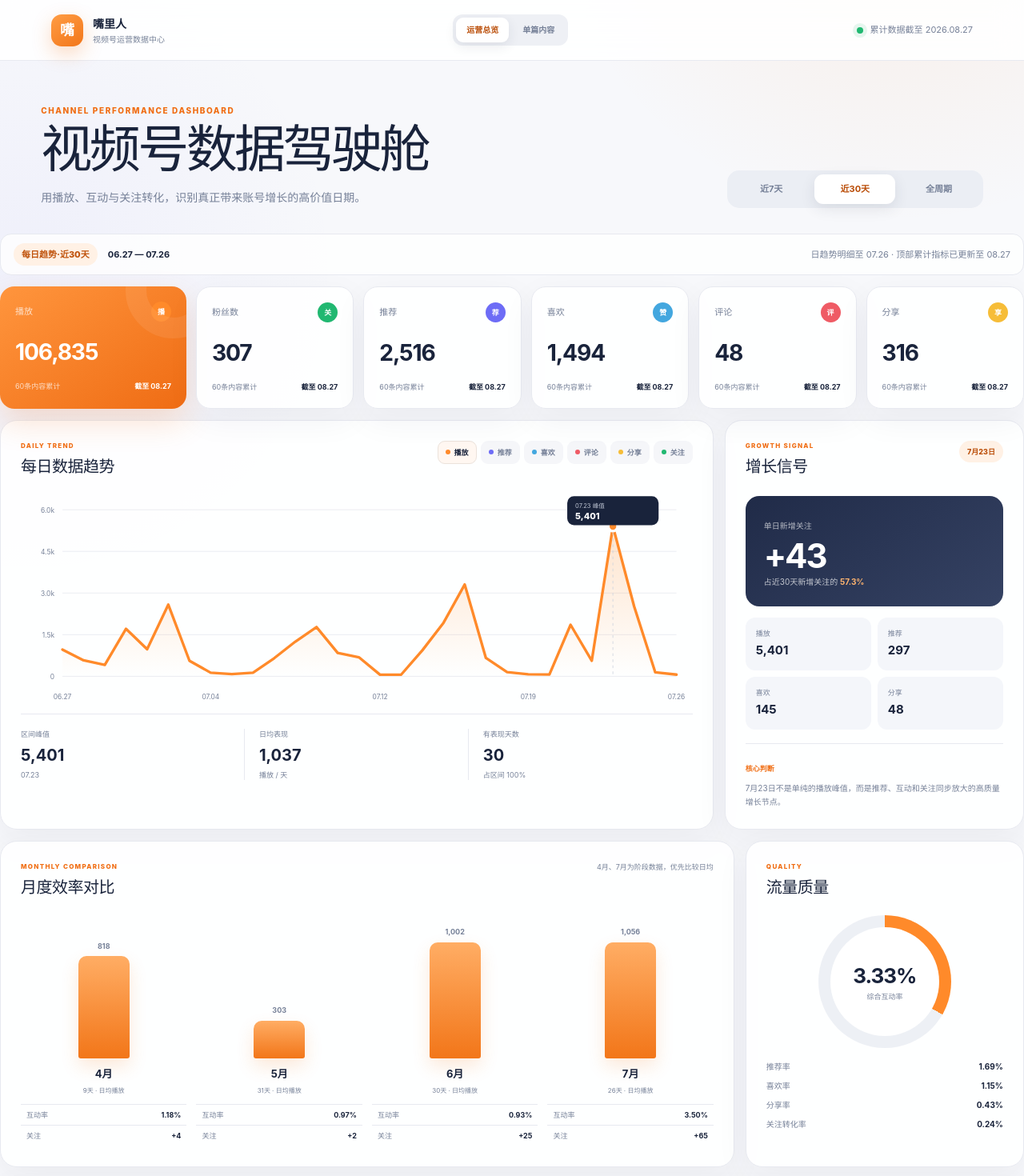
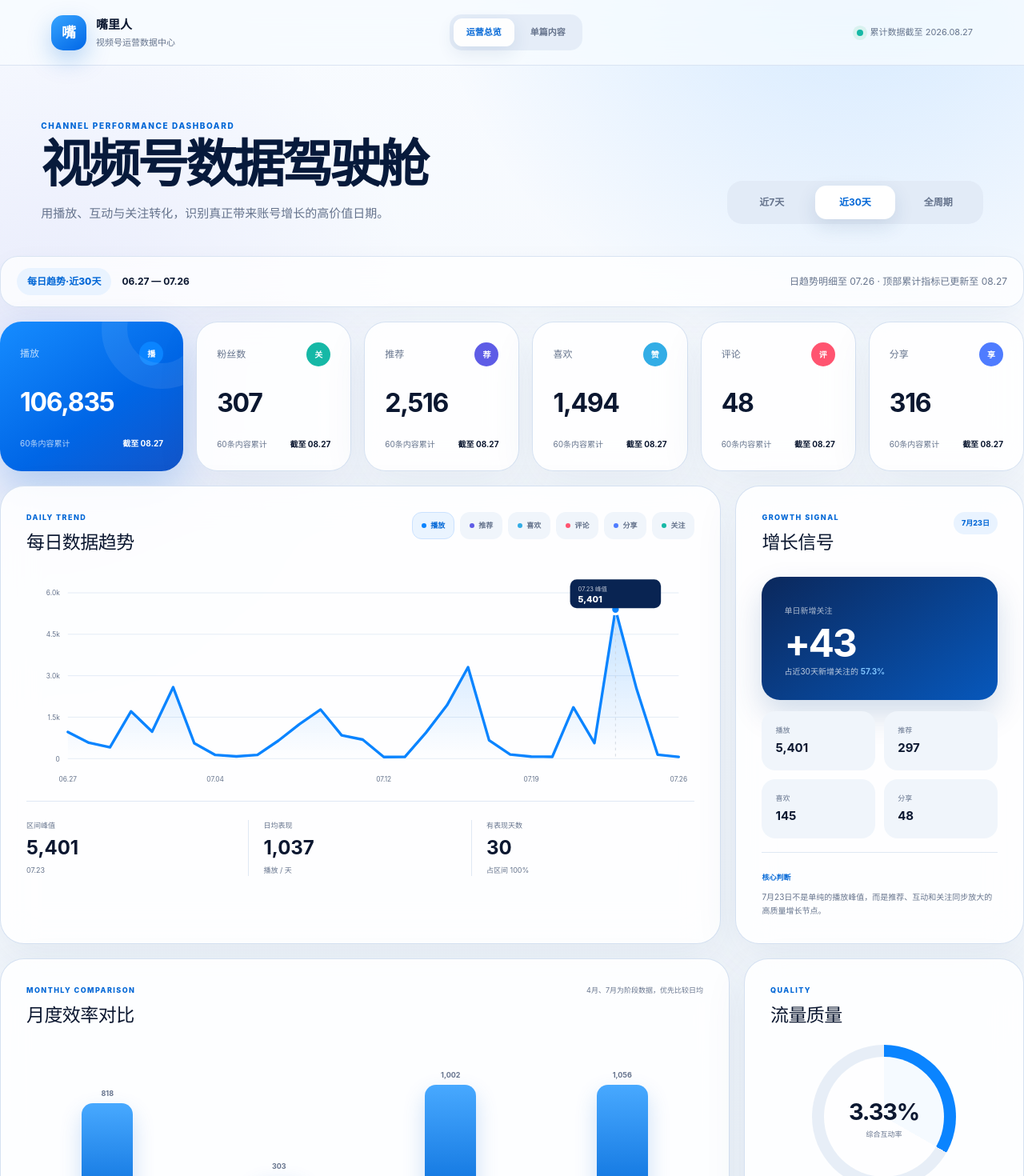
Before and after one commit to emilyuuu88/wechat-video-dashboard, a Next.js app: page / in a window 1280 px wide. Shown: the top 1470 px of the page at 80% size. Built offline with nearby package versions, Linux system fonts and the light colour scheme.

Commit message:
Refresh dashboard with blue Apple-inspired design

```diff
--- a/app/globals.css
+++ b/app/globals.css
@@ -314,6 +314,167 @@ footer { padding: 27px 0 36px; display: flex; justify-content: space-between; ga
 .type-tag { font-weight: 800; }
 .content-insights { margin-top: 14px; }
 
+/* Blue technology / Apple-inspired visual refresh */
+:root {
+  --ink: #0b1730;
+  --muted: #66748d;
+  --soft: #f2f6fc;
+  --paper: #f3f7fc;
+  --card: #ffffff;
+  --line: #dfe8f4;
+  --orange: #0a84ff;
+  --orange-deep: #0066d6;
+  --orange-soft: #e9f3ff;
+  --purple: #5e5ce6;
+  --blue: #32ade6;
+  --red: #ff5470;
+  --gold: #4f7cff;
+  --green: #16b8a6;
+}
+
+body {
+  background:
+    radial-gradient(circle at 84% -4%, rgba(10, 132, 255, .16), transparent 34rem),
+    radial-gradient(circle at 4% 18%, rgba(94, 92, 230, .09), transparent 30rem),
+    linear-gradient(180deg, #f8fbff 0%, var(--paper) 42%, #edf4fb 100%);
+}
+
+.topbar {
+  height: 82px;
+  background: rgba(248, 251, 255, .78);
+  border-bottom-color: rgba(207, 220, 237, .72);
+  backdrop-filter: saturate(160%) blur(24px);
+  -webkit-backdrop-filter: saturate(160%) blur(24px);
+}
+
+.brand-mark {
+  width: 44px;
+  height: 44px;
+  border-radius: 15px;
+  background: linear-gradient(145deg, #38a5ff, #0066e6);
+  box-shadow: 0 12px 30px rgba(0, 102, 214, .27);
+}
+
+.brand strong { font-size: 15px; }
+.brand small { font-size: 11px; }
+.main-nav { padding: 5px; border-radius: 15px; background: rgba(226, 235, 247, .85); }
+.main-nav a { padding: 9px 16px; border-radius: 11px; font-size: 11px; }
+.main-nav a:hover { color: var(--orange-deep); }
+.main-nav a.active { color: var(--orange-deep); background: rgba(255,255,255,.96); box-shadow: 0 8px 22px rgba(37, 76, 124, .11); }
+
+.hero { max-width: 1480px; padding-top: 68px; padding-bottom: 40px; }
+.eyebrow, .section-kicker { color: var(--orange-deep); }
+h1 { color: #071a3b; font-weight: 750; letter-spacing: -.06em; }
+.hero-copy { font-size: 15px; }
+.range-switch { padding: 6px; border-radius: 19px; background: rgba(225, 234, 247, .9); }
+.range-switch button { padding: 12px 18px; border-radius: 14px; font-size: 12px; }
+.range-switch button.active { color: var(--orange-deep); box-shadow: 0 9px 25px rgba(27, 67, 115, .12); }
+
+.period-strip, .kpi-grid, .dashboard-grid, .ranking-panel, .insights, footer,
+.content-hero, .content-filter, .content-kpis, .content-grid, .series-section, .content-ranking, .content-insights {
+  max-width: 1400px;
+}
+
+.period-strip {
+  min-height: 62px;
+  padding: 14px 20px;
+  font-size: 12px;
+  border-color: rgba(211, 224, 240, .86);
+  border-radius: 22px;
+  background: rgba(255, 255, 255, .75);
+  box-shadow: 0 14px 40px rgba(32, 70, 117, .045);
+  backdrop-filter: blur(20px);
+}
+.period-strip > span { padding: 8px 13px; color: var(--orange-deep); background: var(--orange-soft); }
+
+.kpi-grid { margin-top: 18px; gap: 16px; }
+.kpi-card, .panel, .content-kpi {
+  border-color: rgba(210, 223, 240, .92);
+  background: rgba(255, 255, 255, .86);
+  box-shadow: 0 18px 55px rgba(37, 77, 126, .075);
+  backdrop-filter: blur(22px);
+  -webkit-backdrop-filter: blur(22px);
+}
+.kpi-card { min-height: 174px; padding: 25px; border-radius: 27px; }
+.kpi-card.featured {
+  background: linear-gradient(145deg, #168cff 0%, #0066e6 58%, #1355c9 100%);
+  box-shadow: 0 22px 50px rgba(0, 102, 214, .24);
+}
+.kpi-card.featured::after { width: 150px; height: 150px; right: -48px; top: -66px; border-width: 32px; }
+.kpi-title { font-size: 12px; }
+.kpi-title i { width: 30px; height: 30px; font-size: 10px; }
+.kpi-card > strong { margin-top: 22px; font-size: clamp(28px, 2.5vw, 38px); }
+.kpi-foot { margin-top: 20px; font-size: 10px; }
+
+.dashboard-grid { margin-top: 18px; grid-template-columns: minmax(0, 1.7fr) minmax(350px, .68fr); gap: 18px; }
+.panel { padding: 32px; border-radius: 30px; }
+.panel-head h2 { font-size: 23px; }
+.section-kicker { margin-bottom: 7px; font-size: 9px; }
+.metric-switch { gap: 7px; }
+.metric-switch button { padding: 9px 11px; border-radius: 12px; background: #f0f5fb; }
+.metric-switch button.active { color: var(--orange-deep); border-color: #cbe2ff; background: #eaf4ff; }
+.trend-svg { margin-top: 26px; }
+.peak-label-bg { fill: #092452; }
+.trend-summary { margin-top: 12px; padding-top: 23px; }
+.trend-summary strong { font-size: 24px; }
+
+.hot-badge { color: var(--orange-deep); background: var(--orange-soft); }
+.signal-hero { margin-top: 26px; padding: 28px; border-radius: 23px; background: linear-gradient(145deg, #0b285c, #0758bc); box-shadow: 0 18px 38px rgba(7, 65, 140, .18); }
+.signal-hero strong { font-size: 48px; }
+.signal-hero p b { color: #7fc4ff; }
+.signal-metrics { gap: 11px; }
+.signal-metrics div { padding: 17px; border-radius: 17px; background: #f0f5fb; }
+.signal-note span { color: var(--orange-deep); }
+
+.lower-grid { grid-template-columns: minmax(0, 1.5fr) minmax(350px, .55fr); }
+.month-chart { height: 320px; margin-top: 28px; }
+.month-bar-zone { height: 188px; }
+.month-bar-zone > i { border-radius: 14px 14px 5px 5px; background: linear-gradient(to top, #0066d6, #48a9ff); box-shadow: 0 12px 28px rgba(0, 102, 214, .2); }
+.quality-ring { width: 180px; height: 180px; background: conic-gradient(var(--orange) var(--progress), #e7eef7 0); }
+.quality-ring > div { background: rgba(255,255,255,.96); }
+.quality-ring strong { font-size: 29px; }
+
+.ranking-panel { margin-top: 18px; }
+th { padding: 14px; background: #f0f5fb; }
+td { padding: 15px 14px; }
+.share-bar { height: 7px; background: #e6eef8; }
+.share-bar i { background: linear-gradient(90deg, #52b2ff, #0066d6); }
+
+.insights {
+  margin-top: 18px;
+  padding: 32px;
+  gap: 18px;
+  border-color: rgba(30, 112, 220, .2);
+  border-radius: 30px;
+  background: linear-gradient(145deg, #071d48, #0d4b9d);
+  box-shadow: 0 24px 58px rgba(7, 38, 92, .2);
+}
+.insight-title .section-kicker, .insights article > span { color: #77c2ff; }
+.insights article { padding: 23px; border-radius: 21px; background: rgba(255,255,255,.075); }
+
+.content-hero { padding-top: 64px; padding-bottom: 38px; }
+.content-hero-stat { min-width: 300px; padding: 27px 30px; border-radius: 26px; background: linear-gradient(145deg, #0b285c, #0758bc); box-shadow: 0 22px 48px rgba(7, 65, 140, .2); }
+.content-hero-stat strong { font-size: 39px; }
+.content-filter { padding: 6px; border-radius: 19px; background: rgba(225, 234, 247, .9); }
+.content-filter button { padding: 12px 14px; border-radius: 14px; font-size: 11px; }
+.content-filter button:hover, .content-filter button.active { color: var(--orange-deep); }
+.content-filter button.active { box-shadow: 0 9px 25px rgba(27, 67, 115, .12); }
+.content-kpis { margin-top: 18px; gap: 16px; }
+.content-kpi { min-height: 165px; padding: 25px; border-radius: 26px; }
+.content-kpi.featured { background: linear-gradient(145deg, #168cff, #0066e6 60%, #1355c9); box-shadow: 0 22px 50px rgba(0, 102, 214, .22); }
+.content-kpi strong { margin-top: 22px; font-size: 34px; }
+.content-grid { margin-top: 18px; grid-template-columns: minmax(0, 1.55fr) minmax(360px, .65fr); gap: 18px; }
+.category-cards { gap: 11px; }
+.category-cards button { padding: 18px; border-radius: 18px; background: #f5f8fc; }
+.category-cards button:hover, .category-cards button.active { border-color: #b8d9ff; background: #edf6ff; }
+.series-section { margin-top: 18px; gap: 18px; }
+.series-card { min-height: 215px; padding: 28px; border-radius: 28px; }
+.back-series { background: linear-gradient(145deg, #1859b2, #0a2b65); }
+.palace-series { background: linear-gradient(145deg, #168cff, #0758bc); }
+.content-ranking, .content-insights { margin-top: 18px; }
+
+button:focus-visible, a:focus-visible { outline-color: rgba(10,132,255,.38); }
+
 @media (max-width: 1180px) {
   .content-hero, .content-filter, .content-kpis, .content-grid, .series-section, .content-ranking, .content-insights { margin-left: 24px; margin-right: 24px; }
   .series-section { grid-template-columns: repeat(2, 1fr); }
```
